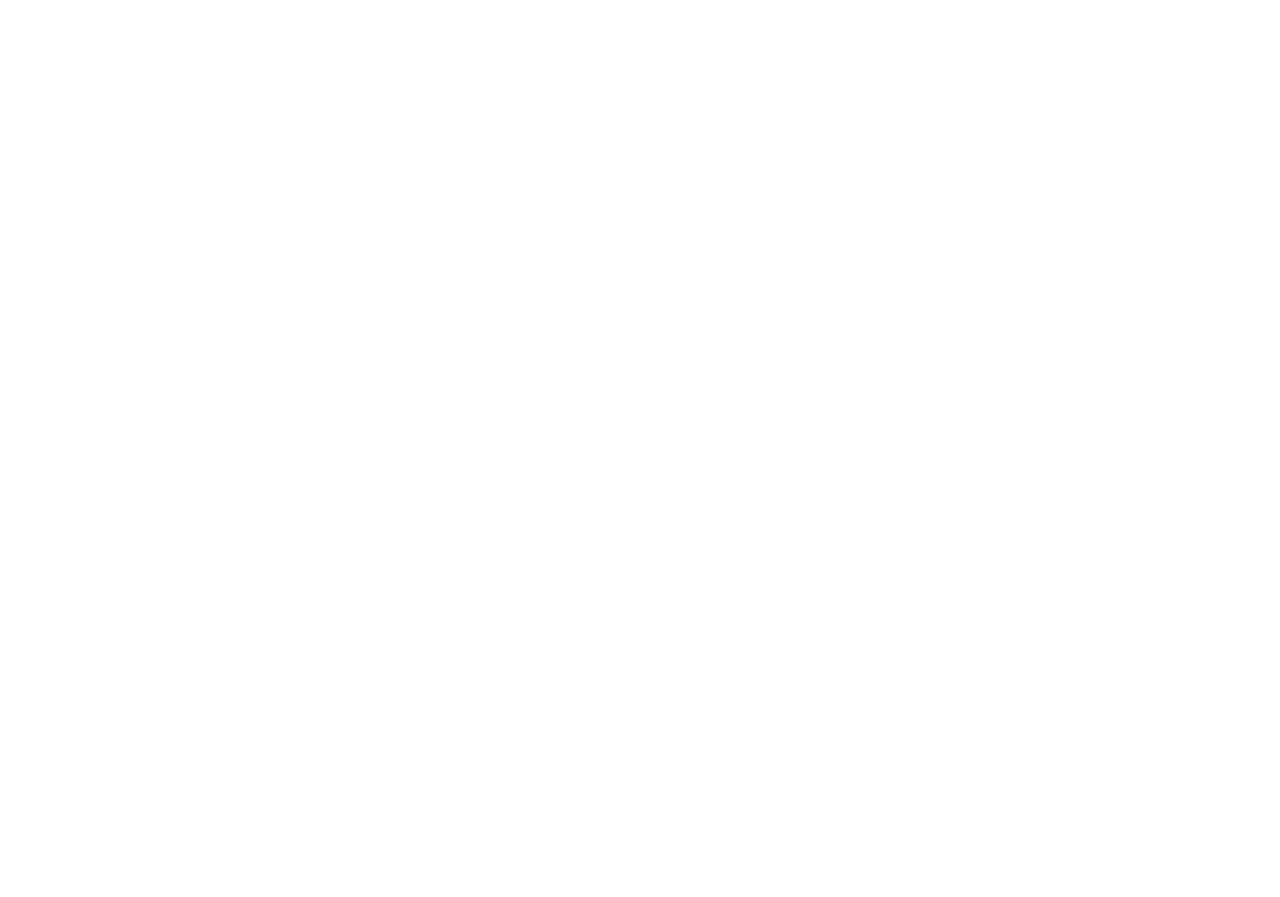
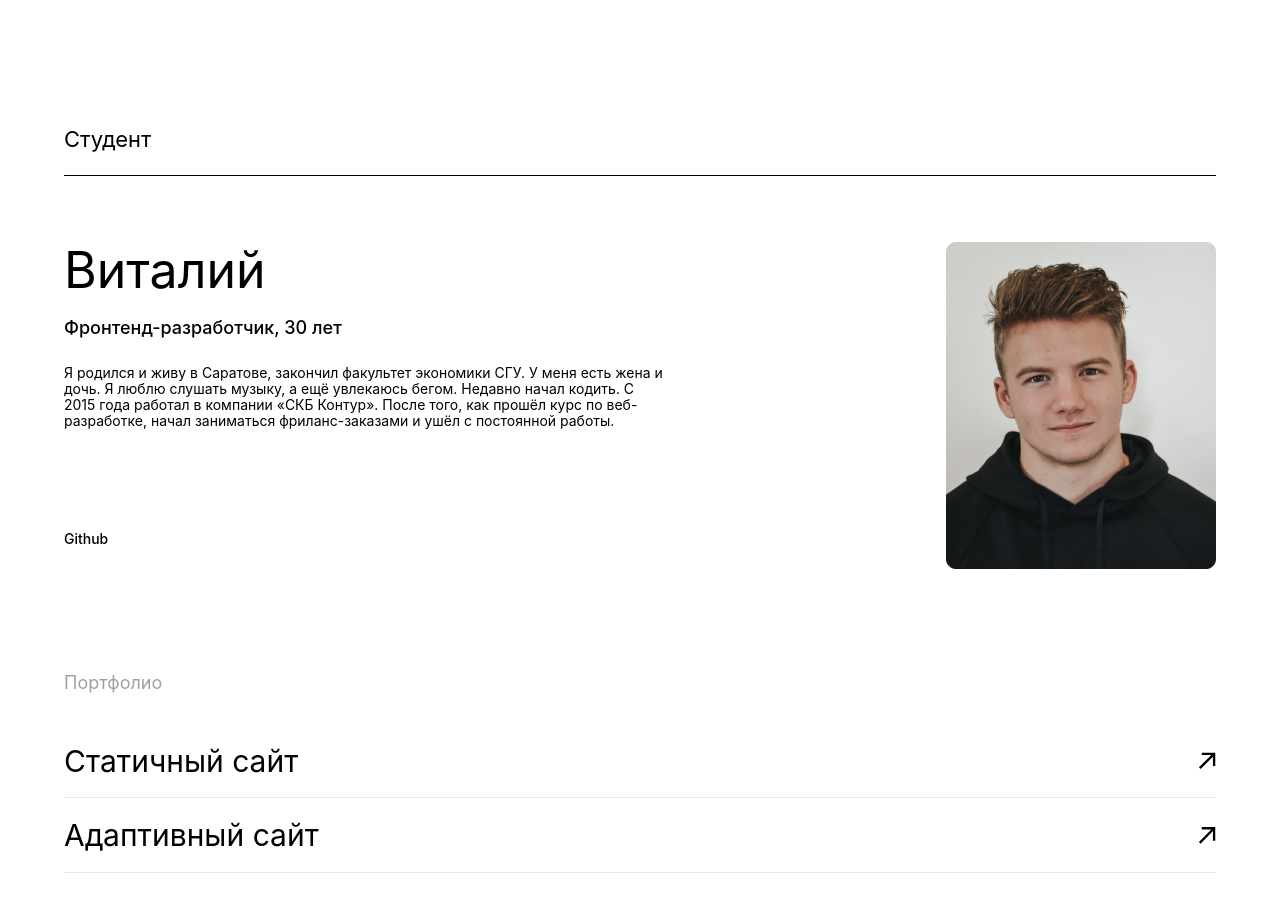
Before and after one commit to YuriiDereguzov/movies-explorer-frontend, a React (Create React App) app: page /sign-up in a window 1280 px wide. Shown: the part 1880-2777 px from the top of the page. Before the commit the page ends 1887 px from the top, so only its background shows below. Built offline with nearby package versions, Linux system fonts and the light colour scheme.

Commit message:
feat: сверстать AboutMe и Portfolio

```diff
--- /dev/null
+++ b/src/components/AboutMe/AboutMe.css
@@ -0,0 +1,60 @@
+.profile {
+  display: flex;
+  flex-direction: column;
+  max-width: 1280px;
+  width: 90%;
+  margin: auto;
+}
+
+.profile__title {
+  margin-top: 110px;
+  margin-bottom: 0;
+  padding-bottom: 23px;
+  width: 100%;
+  font-weight: 400;
+  font-size: 22px;
+  border-bottom: rgba(0, 0, 0, 1) solid 1px;
+}
+
+.profile__contaner {
+  display: flex;
+  justify-content: space-between;
+  margin: 66px 0 0;
+}
+
+.profile__info {
+  max-width: 600px;
+}
+
+.profile__name {
+  margin: 0;
+  font-weight: 400;
+  font-size: 50px;
+}
+
+.profile__job {
+  margin: 18px 0 26px;
+  font-weight: 500;
+  font-size: 18px;
+}
+
+.profile__description {
+  margin: 0 0 100px;
+  font-weight: 400;
+  font-size: 14px;
+}
+
+.profile__link {
+  font-weight: 500;
+  font-size: 14px;
+  text-decoration: none;
+  transition: 0.5s;
+  color: #000000;
+}
+.profile__link:hover {
+  font-size: 17px;
+}
+
+.profile__photo {
+  object-fit: cover;
+}
--- a/src/components/AboutMe/AboutMe.jsx
+++ b/src/components/AboutMe/AboutMe.jsx
@@ -0,0 +1,30 @@
+import photo from "../../images/Profile-photo.jpg";
+
+function AboutMe() {
+  return (
+    <section className="profile">
+      <h2 className="profile__title">Студент</h2>
+      <div className="profile__contaner">
+        <div className="profile__info">
+          <h3 className="profile__name">Виталий</h3>
+          <p className="profile__job">Фронтенд-разработчик, 30 лет</p>
+          <p className="profile__description">
+            Я родился и живу в Саратове, закончил факультет экономики СГУ. У
+            меня есть жена и дочь. Я люблю слушать музыку, а ещё увлекаюсь
+            бегом. Недавно начал кодить. С 2015 года работал в компании «СКБ
+            Контур». После того, как прошёл курс по веб-разработке, начал
+            заниматься фриланс-заказами и ушёл с постоянной работы.
+          </p>
+          <a href="/#" className="profile__link">
+            Github
+          </a>
+        </div>
+        <div className="profile__info">
+          <img className="profile__photo" src={photo} alt="Фотография" />
+        </div>
+      </div>
+    </section>
+  );
+}
+
+export default AboutMe;
--- a/src/components/AboutProject/AboutProject.css
+++ b/src/components/AboutProject/AboutProject.css
@@ -8,7 +8,7 @@
 }
 
 .project__title {
-  margin: 0;
+  /* margin: 0;
   margin-top: 110px;
   padding-bottom: 20px;
   width: 100%;
@@ -16,7 +16,14 @@
   font-size: 22px;
   line-height: 27px;
   border-bottom: #000000 solid 1px;
-  color: #000000;
+  color: #000000; */
+  margin-top: 110px;
+  margin-bottom: 0;
+  padding-bottom: 23px;
+  width: 100%;
+  font-weight: 400;
+  font-size: 22px;
+  border-bottom: rgba(0, 0, 0, 1) solid 1px;
 }
 
 .project__about {
--- a/src/components/Header/Header.jsx
+++ b/src/components/Header/Header.jsx
@@ -11,7 +11,7 @@
           <a href="sign-up" className="header__register-button">
             Регистрация
           </a>
-          <a href="/sign-in" className="header__login-button">
+          <a href="sign-in" className="header__login-button">
             Войти
           </a>
         </nav>
--- a/src/components/Main/Main.jsx
+++ b/src/components/Main/Main.jsx
@@ -1,6 +1,8 @@
 import Promo from "../Promo/Promo";
 import AboutProject from "../AboutProject/AboutProject";
 import Techs from "../Techs/Techs";
+import AboutMe from "../AboutMe/AboutMe";
+import Portfolio from "../Portfolio/Portfolio";
 
 function Main() {
   return (
@@ -8,6 +10,8 @@
       <Promo />
       <AboutProject />
       <Techs />
+      <AboutMe />
+      <Portfolio />
     </main>
   );
 }
--- /dev/null
+++ b/src/components/Portfolio/Portfolio.css
@@ -0,0 +1,45 @@
+.portfolio {
+  display: flex;
+  flex-direction: column;
+  max-width: 1280px;
+  width: 90%;
+  margin: auto;
+}
+
+.portfolio__title {
+  margin-top: 100px;
+  margin-bottom: 50px;
+  width: 100%;
+  font-weight: 400;
+  font-size: 18px;
+  color: #a0a0a0;
+}
+
+.portfolio__list {
+  list-style-type: none;
+  padding: 0;
+  margin: 0 0 115px;
+  display: flex;
+  flex-direction: column;
+  gap: 20px;
+}
+
+.portfolio__link {
+  text-decoration: none;
+  color: #000000;
+  font-weight: 400;
+  font-size: 30px;
+  display: flex;
+  justify-content: space-between;
+  border-bottom: #e8e8e8 solid 1px;
+  padding-bottom: 19px;
+  transition: .5s;
+}
+
+.portfolio__link:hover{
+    font-size: 33px;
+}
+
+.portfolio__link-item {
+  margin: 0;
+}
--- a/src/components/Portfolio/Portfolio.jsx
+++ b/src/components/Portfolio/Portfolio.jsx
@@ -0,0 +1,31 @@
+import icon from "../../images/strelka.svg";
+
+function Portfolio() {
+  return (
+    <section className="portfolio">
+      <p className="portfolio__title">Портфолио</p>
+      <ul className="portfolio__list">
+        <li className="portfolio__list-item">
+          <a className="portfolio__link" href="/#">
+            <p className="portfolio__link-item">Статичный сайт</p>
+            <img src={icon} alt="Стрека" />
+          </a>
+        </li>
+        <li className="portfolio__list-item">
+          <a className="portfolio__link" href="/#">
+            <p className="portfolio__link-item">Адаптивный сайт</p>
+            <img src={icon} alt="Стрека" />
+          </a>
+        </li>
+        <li className="portfolio__list-item">
+          <a className="portfolio__link" href="/#">
+            <p className="portfolio__link-item">Одностраничное приложение</p>
+            <img src={icon} alt="Стрека" />
+          </a>
+        </li>
+      </ul>
+    </section>
+  );
+}
+
+export default Portfolio;
--- a/src/components/Promo/Promo.jsx
+++ b/src/components/Promo/Promo.jsx
@@ -11,12 +11,12 @@
           <p className="promo__subtitle">
             Листайте ниже, чтобы узнать больше про этот проект и его создателя.
           </p>
-          <a href="/" className="promo__button">
+          <a href="/#" className="promo__button">
             Узнать больше
           </a>
         </div>
         <div className="promo__logo-container">
-          <img className="promo__logo" src={landingLogo} alt="logo"></img>
+          <img className="promo__logo" src={landingLogo} alt="landingLogo" />
         </div>
       </div>
     </section>
--- a/src/components/Techs/Techs.jsx
+++ b/src/components/Techs/Techs.jsx
@@ -2,8 +2,8 @@
   return (
     <section className="techs">
       <div className="techs__info">
-        <h4 className="techs__header">Технологии</h4>
-        <h5 className="techs__title">7 технологий</h5>
+        <h2 className="techs__title">Технологии</h2>
+        <h3 className="techs__subtitle">7 технологий</h3>
         <p className="techs__discription">
           На курсе веб-разработки мы освоили технологии, которые применили в
           дипломном проекте.
--- a/src/components/Techs/techs.css
+++ b/src/components/Techs/techs.css
@@ -12,8 +12,8 @@
   align-items: center;
 }
 
-.techs__header {
-  margin-top: 100px;
+.techs__title {
+  margin-top: 110px;
   margin-bottom: 0;
   padding-bottom: 23px;
   width: 100%;
@@ -22,7 +22,7 @@
   border-bottom: rgba(0, 0, 0, 1) solid 1px;
 }
 
-.techs__title {
+.techs__subtitle {
   margin: 90px auto 26px;
   font-weight: 400;
   font-size: 50px;
--- a/src/index.css
+++ b/src/index.css
@@ -7,3 +7,5 @@
 @import url(./components/Promo/Promo.css);
 @import url(./components/AboutProject/AboutProject.css);
 @import url(./components/Techs/techs.css);
+@import url(./components/AboutMe/AboutMe.css);
+@import url(./components/Portfolio/Portfolio.css);
```
Also changed, not shown: src/images/Profile-photo.jpg (added), src/images/strelka.svg (added).
